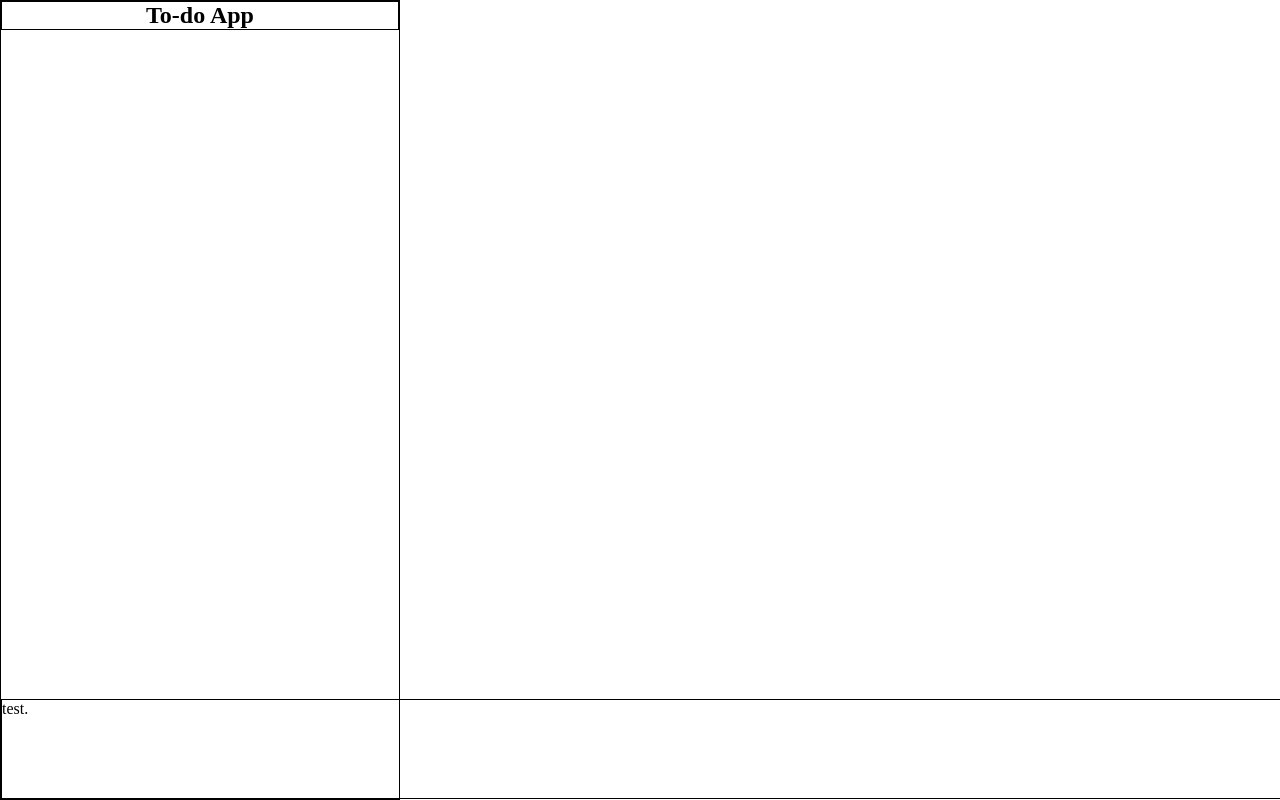
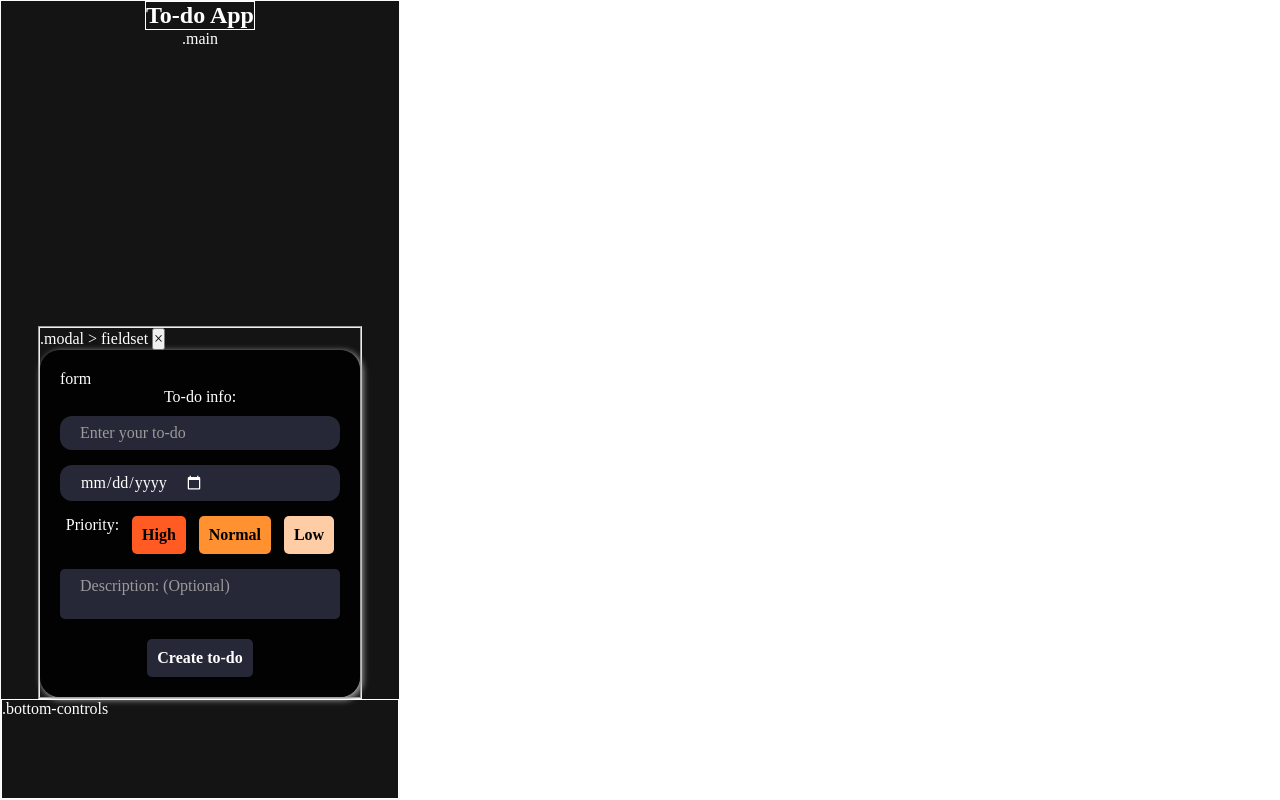
Before and after one commit to t0ntin/to-do-list, a website built with webpack: page src/index.html in a window 1280 px wide. Built offline with nearby package versions, Linux system fonts and the light colour scheme.

Commit message:
Mostly done with modal styling. Working on app logic.

```diff
--- a/src/index.html
+++ b/src/index.html
@@ -11,9 +11,44 @@
       <h1 class="title">
         To-do App
       </h1>
-    </section>
+    </section> .main
+    <div class="modal" id="modal">
+      <fieldset>.modal > fieldset
+        <button data-close-button class="close-button">&times;</button>
+        <form action="">form
+          <legend>To-do info:</legend>
+          <div>
+            <!-- <label for="to-do">To-do item:</label> -->
+            <input type="text" id="to-do" name="to-do" required minlength="2" maxlength="40" placeholder="Enter your to-do"/>
+          </div>
+
+          <div>
+            <!-- <label for="date">Due date:</label> -->
+            <input type="date" id="date" name="date" required minlength="10" maxlength="10" />
+          </div>
+
+          <div class="priority-container"><p>Priority:</p>
+            <button class="priority1 priority-btn">High</button>
+            <button class="priority2 priority-btn">Normal</button>
+            <button class="priority3 priority-btn">Low</button>
+          </div>
+          <div>
+            <!-- <label for="description">Description:</label> -->
+            <textarea id="description" name="description" placeholder="Description: (Optional)" maxlength="500" ></textarea>
+
+          </div>
+          <div class="error-msg-container"> </div>
+          <div class="create-btn-container">
+            <button type="submit" class="create-todo-btn">
+              Create to-do
+            </button>
+          </div>
+        </form>
+      </fieldset>
+    </div>
+    <div id="overlay"></div>
     <section class="bottom-controls">
-      test.
+      .bottom-controls
     </section>
   </main>
 
--- a/src/index.js
+++ b/src/index.js
@@ -1,13 +1,26 @@
 import './style.css';
-import Icon from './hamburger.jpg';
+// import Icon from './hamburger.jpg';
 
-const title = document.querySelector('.title');
-const myIcon = new Image();
-myIcon.src = Icon;
+// const title = document.querySelector('.title');
+// const myIcon = new Image();
+// myIcon.src = Icon;
 // title.append(myIcon);
 
 
 
+class Todo {
+  constructor(todo, dueDate, priority, description) {
+    this.todo = todo;
+    this.dueDate = dueDate;
+    this.priority = priority;
+    this.description = description;
+  }
+}
 
+function addTodo (todo, dueDate, priority, description) {
+  const todoObj = [];
+  const newToDo = new Todo (todo, dueDate, priority, description);
+  todoObj.push(newToDo);
+}
 
 console.log('testing');
--- a/src/style.css
+++ b/src/style.css
@@ -10,12 +10,17 @@
 }
 
 :root {
-
+  --BACKGROUND-COLOR: rgba(0, 0, 0, 0.92);
+  --SECONDARY-BG-COLOR:#262837;
+  --PLACEHOLDER-COLOR: rgb(155, 155, 155);
+  --HIGH-PRIORITY: #FF5B22;
+  --HIGH-PRIORITY: #FF5B22;
+  --HIGH-PRIORITY: #FF5B22;
 }
 
-/* html, body {
-  height: 100%;
-} */
+body {
+  color: white;
+}
 
 input, button, textarea, select {
   font: inherit;
@@ -42,13 +47,18 @@ img {
 
 .main {
   max-width: 400px;
+  min-width: 350px;
   height: 100vh;
-  border: 1px solid black;
+  background-color: var(--BACKGROUND-COLOR);
+  border: 1px solid rgb(251, 251, 251);
   position: relative;
+  display: flex;
+  flex-direction: column;
+  align-items: center;
 
 }
 .title-container {
-  border: 1px solid black;
+  border: 1px solid rgb(255, 255, 255);
   display: flex;
   justify-content: center;
 }
@@ -58,10 +68,137 @@ img {
 }
 
 .bottom-controls {
-  border: 1px solid black;
+  border: 1px solid rgb(255, 255, 255);
   height: 100px;
-  width: 100vw;
-  position:absolute;
+  width: 100%;
+  position: absolute;
   bottom: 0;
+}
+
+
+
+.modal {
+  position: absolute;
+  bottom: 100px;
+  /* background-color: red; */
 
 }
+
+form {
+  background-color: var(--BACKGROUND-COLOR);
+  border-radius: 20px;
+  padding: 20px;
+  width: 320px;
+  box-shadow: 2px 2px 6px 1px rgb(163, 163, 163);
+}
+
+legend {
+  text-align: center;
+  margin-bottom: 10px;
+}
+input {
+  margin: 3px 0 15px 0;
+  background-color: var(--SECONDARY-BG-COLOR);
+  border-radius: 12px;
+  border: 0;
+  color: white;
+  outline: none;
+  padding: 8px 20px 8px;
+  width: 100%;
+  display: flex;
+  align-items: center;
+  align-content: center;
+}
+
+/* THIS ONE IS NOT WORKING */
+input[type="date"]::placeholder {
+  color: green;
+}
+
+input[type="date"]::-webkit-calendar-picker-indicator {
+  filter: invert(1);
+}
+
+input::placeholder, textarea::placeholder {
+  color: var(--PLACEHOLDER-COLOR);
+}
+
+.priority-container {
+  display: flex;
+  margin: 3px 0 15px 0;
+  justify-content: space-evenly;
+
+
+}
+
+.priority-btn {
+  display: inline-block;
+  margin-left: 7px;
+  border-radius: 5px;
+  border: none;
+  padding: 10px;
+  font-weight: bold;
+  cursor: pointer;
+}
+
+.priority1 {
+  /* background-color: #FE0000; */
+  background-color: #FF5B22;
+  color: #000000;
+}
+
+.priority2 {
+  /* background-color: #F11A7B; */
+  background-color: #FF9130;
+  color: #000;
+}
+
+.priority3 {
+  /* background-color: #D71313; */
+  background-color: #FECDA6;
+  color: #000;
+}
+
+
+
+/* textarea field */
+#description {
+  height: 50px;
+  width: 100%;
+  background-color: var(--SECONDARY-BG-COLOR);
+  resize: none;
+  color: var(--PLACEHOLDER-COLOR);
+  outline: none;
+  border: 0;
+  border-radius: 5px;
+  padding: 8px 20px 8px;
+
+}
+
+
+.error-msg-container {
+  height: 1rem;
+  color: rgb(255, 15, 15);
+  text-align: center;
+  font-size: 0.7rem;
+  font-weight: bold;
+}
+
+
+
+.create-btn-container {
+  display: flex;
+  justify-content: center;
+  align-items: center;
+}
+
+.create-todo-btn {
+  display: inline-block;
+  background-color: var(--SECONDARY-BG-COLOR);
+  border-radius: 5px;
+  border: none;
+  padding: 10px;
+  color: rgb(255, 255, 255);
+  font-weight: bold;
+  cursor: pointer;
+}
```
Also changed, not shown: src/create-to-do.js (+0 -9 lines), dist/1f2a5fe6b4cfadcf0675.jpg (deleted), dist/bundle.js, dist/index.html, src/hamburger.jpg (deleted).
